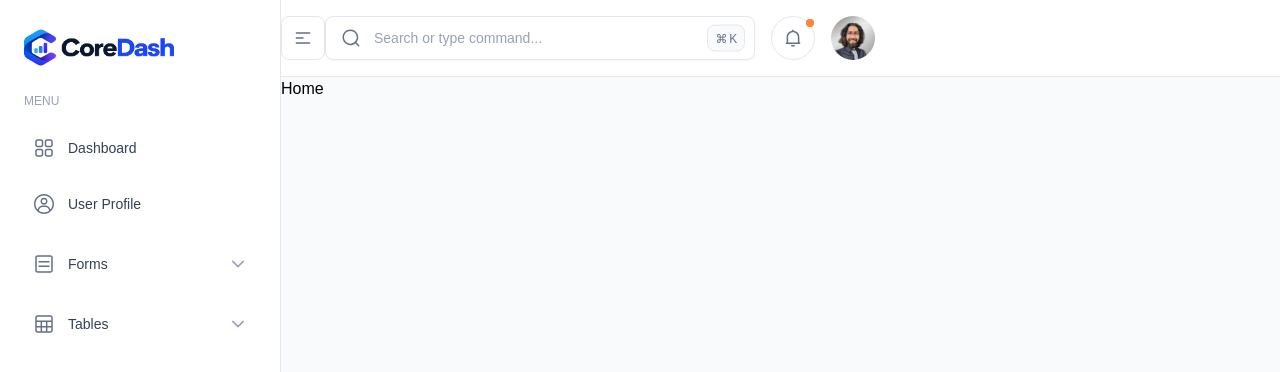
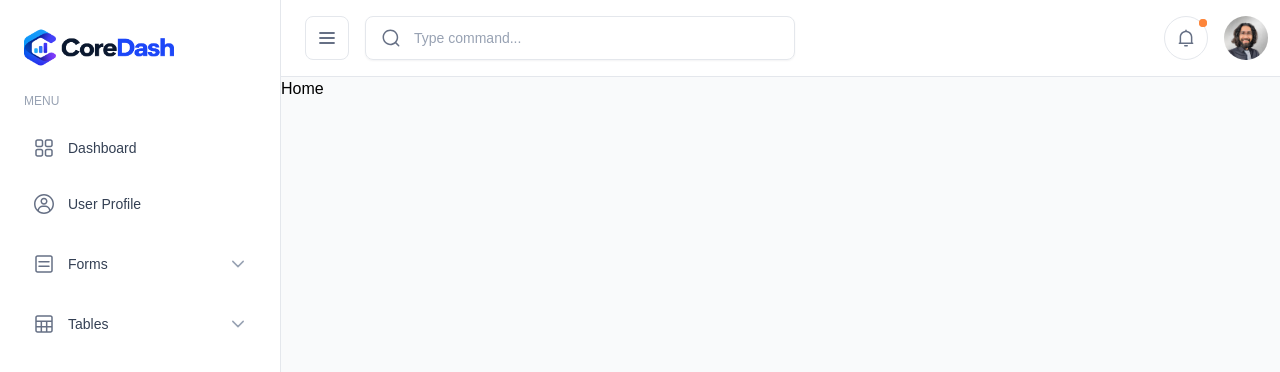
Before and after one commit to abdolkarim-dev/React-AdminPanel, a React (Vite) app: page / in a window 1280 px wide. Shown: the top 372 px of the page. Built offline with nearby package versions, Linux system fonts and the light colour scheme; a web font is replaced by a local one.

Commit message:
fix: delete Theme toggle and change style Header

```diff
--- a/src/pages/Dashboard/layout/header/DesktopHeader.tsx
+++ b/src/pages/Dashboard/layout/header/DesktopHeader.tsx
@@ -4,30 +4,29 @@ import { ThemeToggleButton } from "@/components/Header/ThemeToggleButton";
 import NotificationDropdown from "@/components/Header/NotificationDropdown";
 import UserDropdown from "@/components/Header/UserDropdown";
 
-
 function DesktopHeader(): JSX.Element {
   const [isApplicationMenuOpen, setApplicationMenuOpen] = useState(false);
   return (
     <header className="sticky top-0 flex w-full bg-white border-gray-200 z-99999  lg:border-b ">
-      <div className="flex items-center justify-between gap-4">
-        <div className="flex  items-center justify-between">
+      <div className="flex items-center justify-between gap-4 w-full">
+        <div className="flex items-center justify-between ml-6 gap-4">
           <div>
             <button
-              className="items-center justify-center w-10 h-10 text-gray-500 border-gray-200 rounded-lg z-99999 dark:border-gray-800 lg:flex dark:text-gray-400 lg:h-11 lg:w-11 lg:border"
+              className="items-center justify-center rounded-full w-10 h-10 text-gray-500 border-gray-200 rounded-lg z-99999 dark:border-gray-800 lg:flex dark:text-gray-400 lg:h-11 lg:w-11 lg:border"
               aria-label="Toggle Sidebar"
             >
               <svg
-                width="16"
-                height="12"
-                viewBox="0 0 16 12"
+                width="20"
+                height="20"
+                viewBox="0 0 20 20"
                 fill="none"
                 xmlns="http://www.w3.org/2000/svg"
               >
                 <path
-                  fillRule="evenodd"
-                  clipRule="evenodd"
-                  d="M0.583252 1C0.583252 0.585788 0.919038 0.25 1.33325 0.25H14.6666C15.0808 0.25 15.4166 0.585786 15.4166 1C15.4166 1.41421 15.0808 1.75 14.6666 1.75L1.33325 1.75C0.919038 1.75 0.583252 1.41422 0.583252 1ZM0.583252 11C0.583252 10.5858 0.919038 10.25 1.33325 10.25L14.6666 10.25C15.0808 10.25 15.4166 10.5858 15.4166 11C15.4166 11.4142 15.0808 11.75 14.6666 11.75L1.33325 11.75C0.919038 11.75 0.583252 11.4142 0.583252 11ZM1.33325 5.25C0.919038 5.25 0.583252 5.58579 0.583252 6C0.583252 6.41421 0.919038 6.75 1.33325 6.75L7.99992 6.75C8.41413 6.75 8.74992 6.41421 8.74992 6C8.74992 5.58579 8.41413 5.25 7.99992 5.25L1.33325 5.25Z"
-                  fill="currentColor"
+                  d="M3 5H17M3 10H17M3 15H17"
+                  stroke="currentColor"
+                  strokeWidth="1.8"
+                  strokeLinecap="round"
                 />
               </svg>
             </button>
@@ -55,14 +54,14 @@ function DesktopHeader(): JSX.Element {
                   </span>
                   <input
                     type="text"
-                    placeholder="Search or type command..."
+                    placeholder="Type command..."
                     className="dark:bg-dark-900 h-11 w-full rounded-lg border border-gray-200 bg-transparent py-2.5 pl-12 pr-14 text-sm text-gray-800 shadow-theme-xs placeholder:text-gray-400 focus:border-brand-300 focus:outline-hidden focus:ring-3 focus:ring-brand-500/10 dark:border-gray-800 dark:bg-gray-900 dark:bg-white/[0.03] dark:text-white/90 dark:placeholder:text-white/30 dark:focus:border-brand-800 xl:w-[430px]"
                   />
 
-                  <button className="absolute right-2.5 top-1/2 inline-flex -translate-y-1/2 items-center gap-0.5 rounded-lg border border-gray-200 bg-gray-50 px-[7px] py-[4.5px] text-xs -tracking-[0.2px] text-gray-500 dark:border-gray-800 dark:bg-white/[0.03] dark:text-gray-400">
-                    <span> ⌘ </span>
-                    <span> K </span>
-                  </button>
+                  {/* <button className="absolute right-2.5 top-1/2 inline-flex -translate-y-1/2 items-center gap-0.5 rounded-lg border border-gray-200 bg-gray-50 px-[7px] py-[4.5px] text-xs -tracking-[0.2px] text-gray-500 dark:border-gray-800 dark:bg-white/[0.03] dark:text-gray-400">
+                    <span> Search </span>
+
+                  </button> */}
                 </div>
               </form>
             </div>
```
